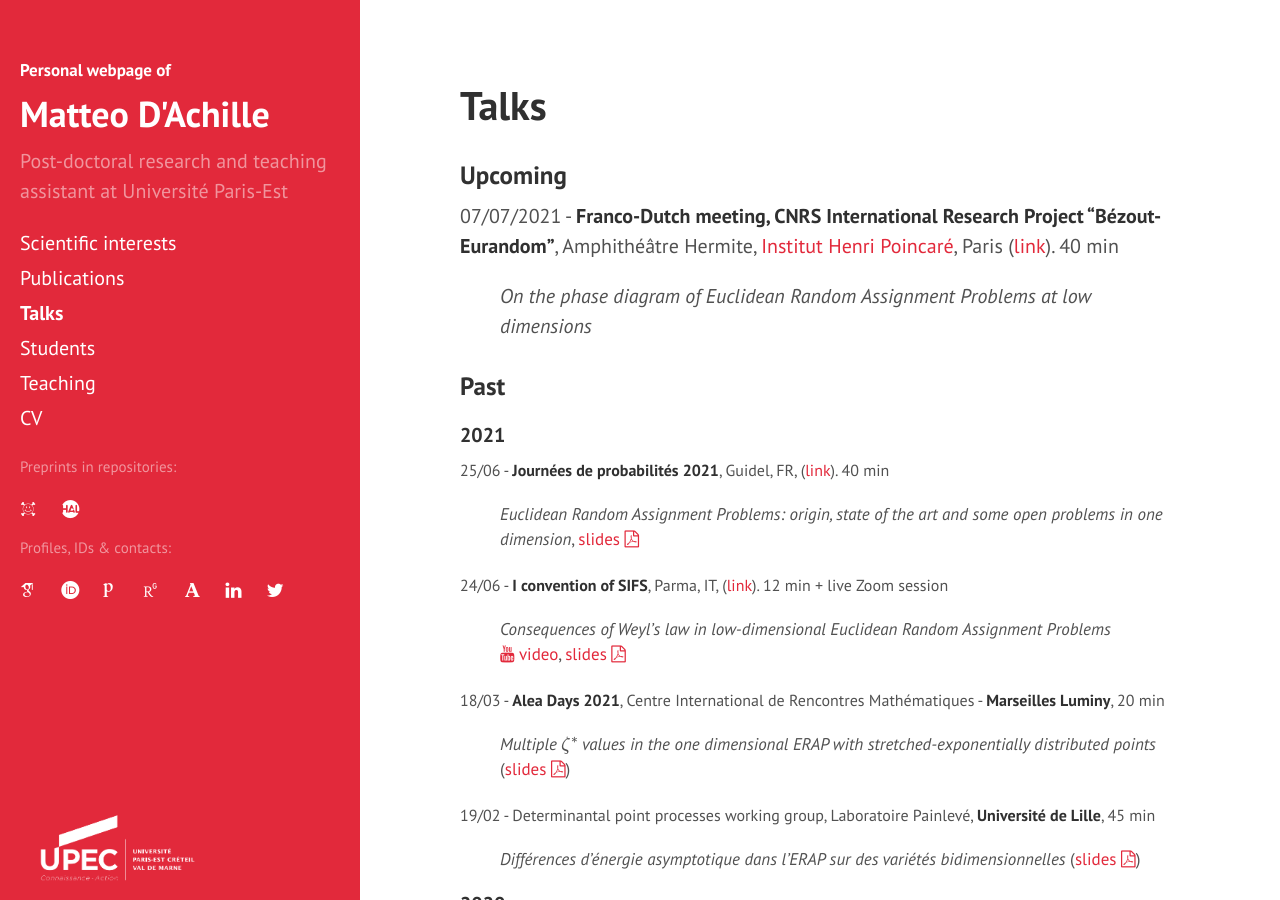
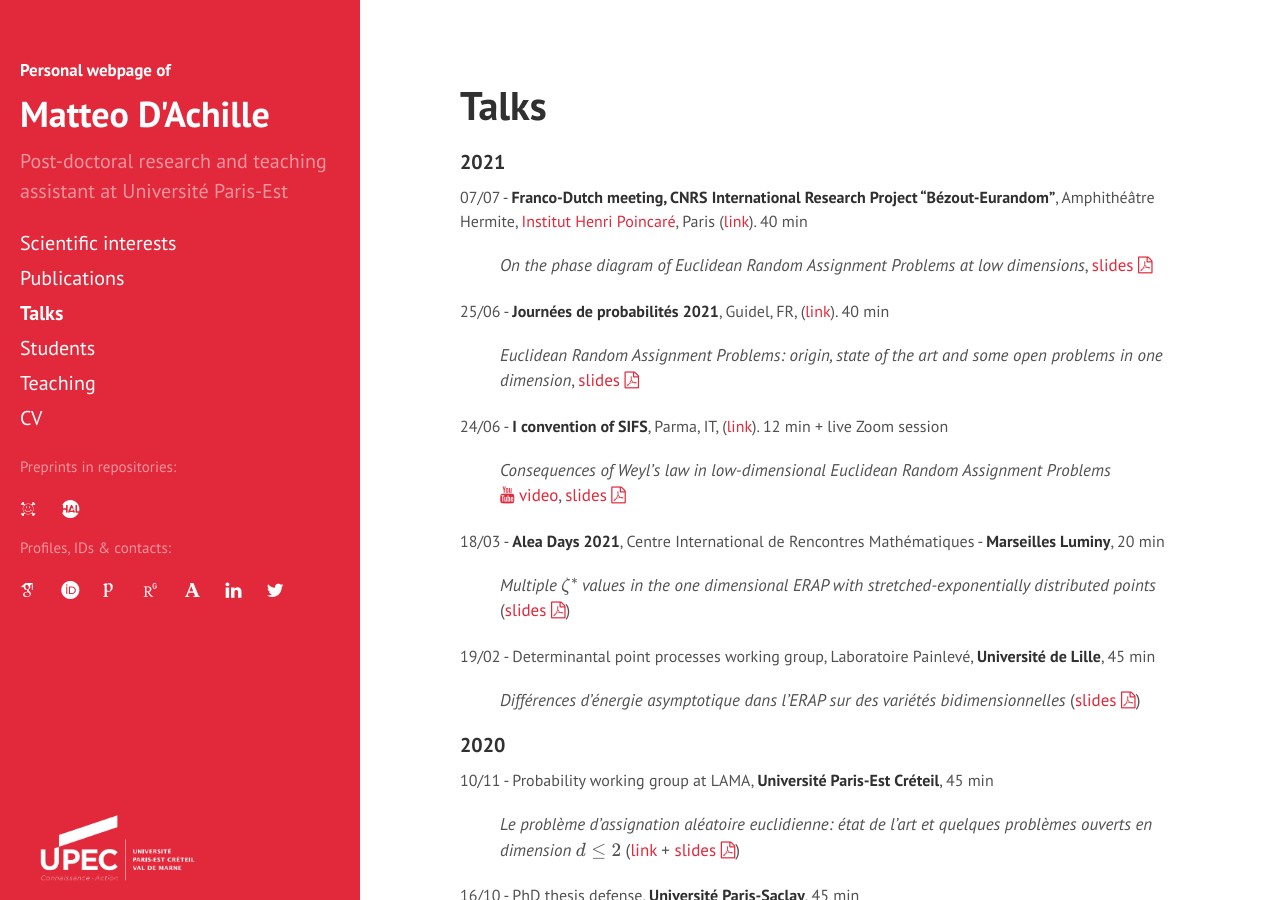
Before and after one commit to matteodachille/matteodachille.github.io, a Jekyll site: the page built from events.md, in a window 1280 px wide and 900 px high. Built offline with Jekyll 4.4.1, drawn with Linux system fonts in a browser that asks for light colours; nearby versions of some CDN libraries; some web fonts are replaced; formulas are drawn with MathJax 3.

Commit message:
Added slides for IHP talk, corrected typos

```diff
--- a/events.md
+++ b/events.md
@@ -6,7 +6,7 @@
 
 <!--- TOC
 {:toc}
--->
+
 
 
 ### Upcoming
@@ -38,10 +38,16 @@
 
 ### Past
 -->
-### Past
+<!--### Past -->
 
 #### 2021
 {: .no_toc}
+
+
+07/07 - **Franco-Dutch meeting, CNRS International Research Project "Bézout-Eurandom"**, Amphithéâtre Hermite, [Institut Henri Poincaré](http://www.ihp.fr/){:target="_blank"}, Paris ([link](https://perso.math.u-pem.fr/le_ny.arnaud/PreliminaryProgramIHP-July-Bezout-TUe-V14.pdf){:target="_blank"}). 40 min
+{: style="font-size: 16px" }
+_On the phase diagram of Euclidean Random Assignment Problems at low dimensions_, [slides <i class="fa fa-file-pdf-o" aria-hidden="true"></i>]({{ site.baseurl }}downloads/ERAP_IHP_v18_final.pdf)
+{: style="font-size: 17px; margin-left: 40px" }
 
 25/06 -  **Journées de probabilités 2021**, Guidel, FR, ([link](https://journees-probabilites.univ-rennes1.fr/programme.htm){:target="_blank"}). 40 min
 {: style="font-size: 16px" }
```
Also changed, not shown: 1 other file.
